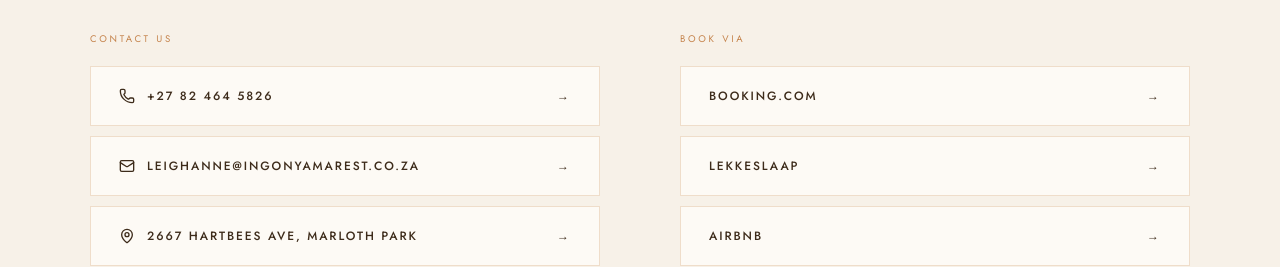
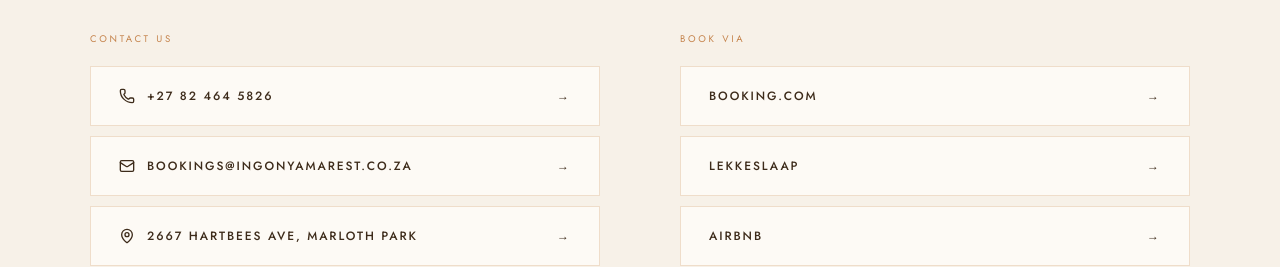
Before and after one commit to shreedwards/ir-website, a Vue app: page / in a window 1280 px wide. Shown: the part 3300-3567 px from the top of the page. Built offline with nearby package versions, Linux system fonts and the light colour scheme; no server answers.

Commit message:
Change Bookings Email

```diff
--- a/src/App.vue
+++ b/src/App.vue
@@ -182,7 +182,7 @@ onUnmounted(() => {
           <p class="contact-label" style="margin-bottom:20px">Contact Us</p>
           <div class="booking-grid">
             <a href="tel:+27824645826" class="booking-card"><Phone :size="16" />+27 82 464 5826</a>
-            <a href="mailto:leighanne@ingonyamarest.co.za" class="booking-card"><Mail :size="16" />leighanne@ingonyamarest.co.za</a>
+            <a href="mailto:leighanne@ingonyamarest.co.za" class="booking-card"><Mail :size="16" />bookings@ingonyamarest.co.za</a>
             <a href="https://maps.app.goo.gl/rbEFiqR4MfDLUmPx5" class="booking-card"><MapPin :size="16" />2667 Hartbees Ave, Marloth Park</a>
           </div>
         </div>
--- a/src/assets/main.css
+++ b/src/assets/main.css
@@ -215,7 +215,7 @@ nav.scrolled {
     animation: scrollPulse 2s ease-in-out infinite;
 }
 @keyframes scrollPulse {
-    0%,100% { opacity: .4; transform: scaleY(1); }
+    0%,100%  { opacity: .4; transform: scaleY(1); }
     50%      { opacity: 1;  transform: scaleY(1.2); }
 }
 
```
